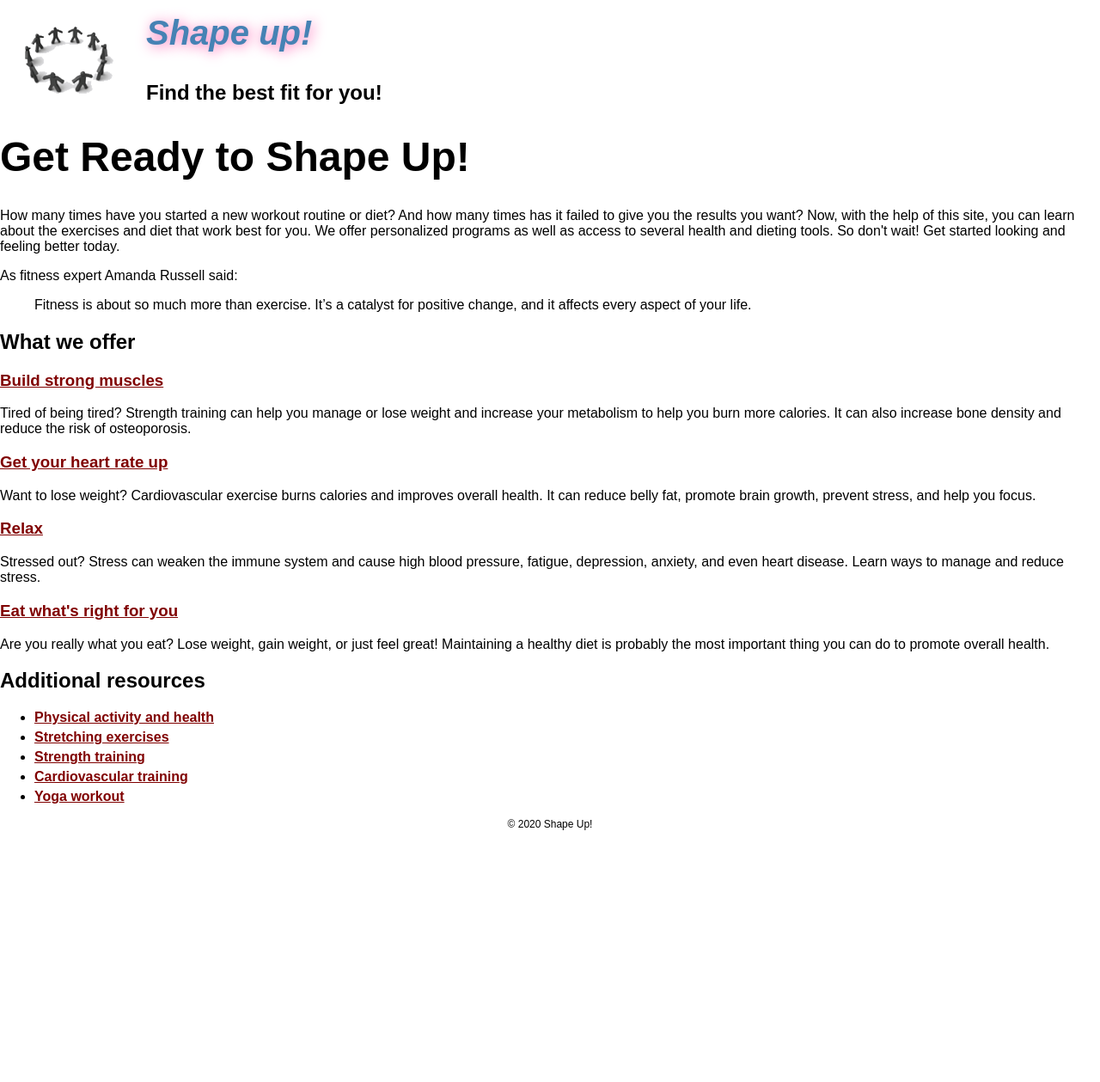
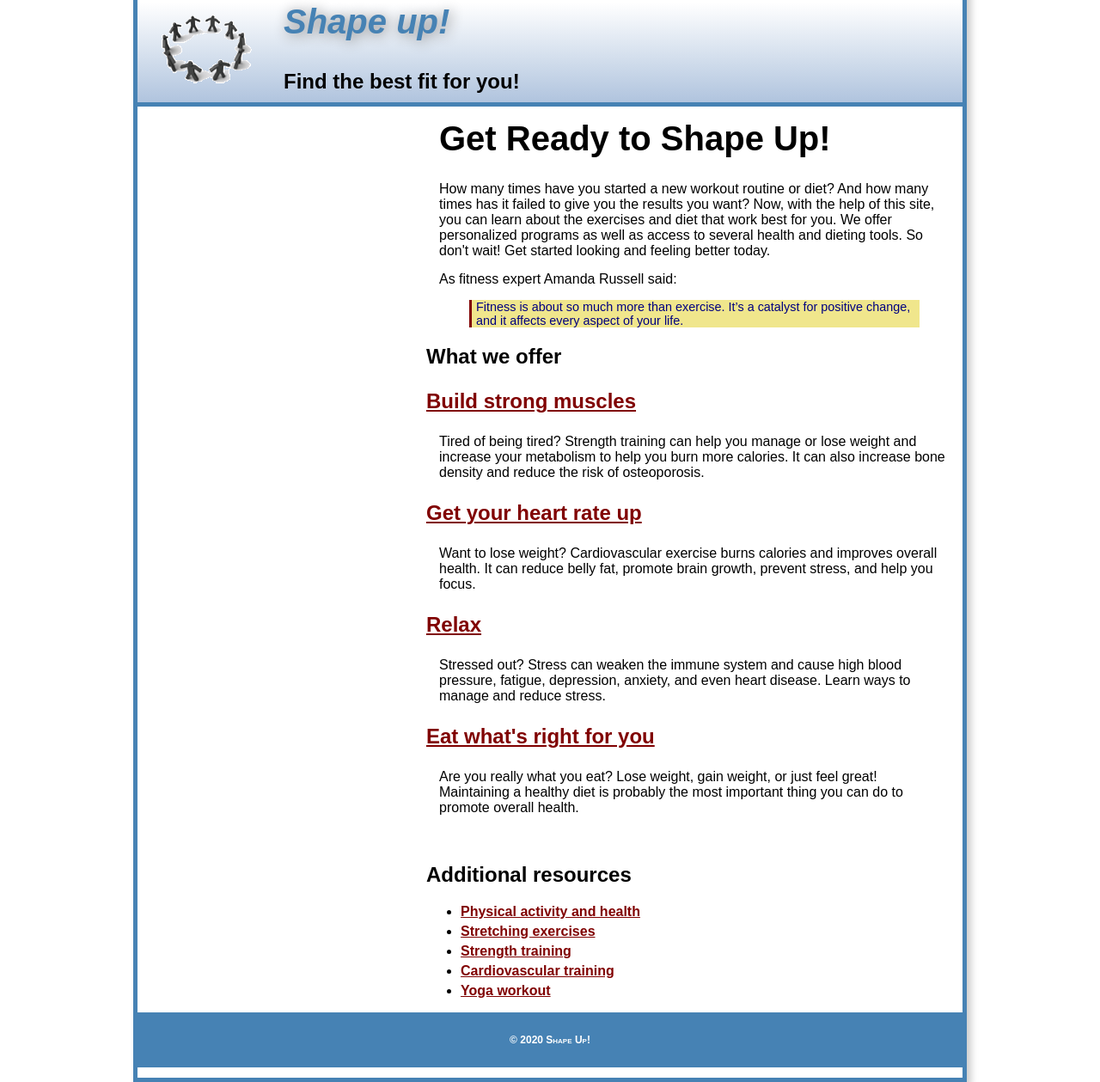
Before and after one commit to rkent12/ShapeUp, a plain HTML site: page shapeup/index.html in a window 1280 px wide. Shown: the part 17-1276 px from the top of the page at 86% size. Before the commit the page ends 995 px from the top, so only its background shows below. Drawn offline with Linux system fonts and the light colour scheme.

Commit message:
Add files via upload

```diff
--- a/shapeup/index.html
+++ b/shapeup/index.html
@@ -19,6 +19,7 @@
 
 	</header>
 	<main>
+		<section class="homesection">
 		<h1>Get Ready to Shape Up!</h1>
 		<p>How many times have you started a new workout routine or diet? And how many times has it failed to give you the results you want? Now, with the help of this site, you can learn about the exercises and diet that work best for you. We offer personalized programs as well as access to several health and dieting tools. So don't wait! Get started looking and feeling better today.</p>
 
@@ -38,8 +39,9 @@
 
 <h3><a href="diet/index.html">Eat what's right for you</a></h3>
 <p>Are you really what you eat? Lose weight, gain weight, or just feel great! Maintaining a healthy diet is probably the most important thing you can do to promote overall health.</p>
+
 <aside>
-
+	<aside class="sidebar"></aside>
 		<h2>Additional resources</h2>
 	<ul>
 		<li><a href = "https://www.cdc.gov/physicalactivity/basics/pa-health/index.htm" target="_blank">Physical activity and health</a></li>
--- a/shapeup/styles/main.css
+++ b/shapeup/styles/main.css
@@ -1,21 +1,33 @@
 body {
     font-family: Arial, Helvetica, sans-serif;
     font-size: 100%;
+    width: 100%;
+    max-width: 960px;
+    margin: 0 auto;
+    border: 5px solid steelblue;
+    box-shadow: 5px 5px 8px #cccccc;
 }
 h1 {
-    font-size: 300%;
+    font-size: 250%;
+    margin-left: 15px;
+    margin-top: 15px;
 }
-
+header {
+    border-bottom: 5px solid steelblue;
+    background-image: linear-gradient(white,lightsteelblue);
+}
 header h2 {
     font-size: 250%;
     color: steelblue;
     font-style: italic;
-    text-shadow: 2px 2px 15px hotpink;
+    text-shadow: 2px 2px 15px #888888;
+    margin-top: 15px;
+}
 
-
-}
 header h3 {
     font-size: 150%;
+    margin-top: 10px;
+    margin-bottom: 10px;
 }
 a:link {
     color:maroon;
@@ -36,25 +48,63 @@ a:hover {
     color:steelblue;
 }
 a:active {
-    color:steelblue;
+    color:maroon;
 }
 aside a {
     font-weight: bold;
 }
+
+.sidebar {
+    padding-top: 20px;
+    width: 33%;
+}
+
+.sidebar h2 {
+    font-size: 180%;
+    color: maroon;
+    float: left;
+}
+
+.homesection {
+    width: 65%;
+    float: right;
+
+}
 section h2, section h3, aside h2 {
     font-size: 150%;
 }
+section p {
+    margin: 15px;
+}
+section blockquote {
+    margin-left: 50px;
+    margin-right: 50px;
+    font-size: 90%;
+    color: navy;
+    border-left: 3px solid maroon;
+    padding-left: 5px;
+    background-color: khaki;
+}
 header img {
-    float: left;
+    float:left;
     margin-left: 10px;
     margin-right: 20px;
 
 }
-
 li {
     margin-top: 5px;
+}
+footer {
+    background-color: steelblue;
+    margin-top: 10px;
+    clear: both;
 }
 footer p {
     font-size: 75%;
     text-align: center;
+    color: white;
+    padding: 25px;
+    font-weight: bold;
+    font-variant: small-caps;
+
 }
```
